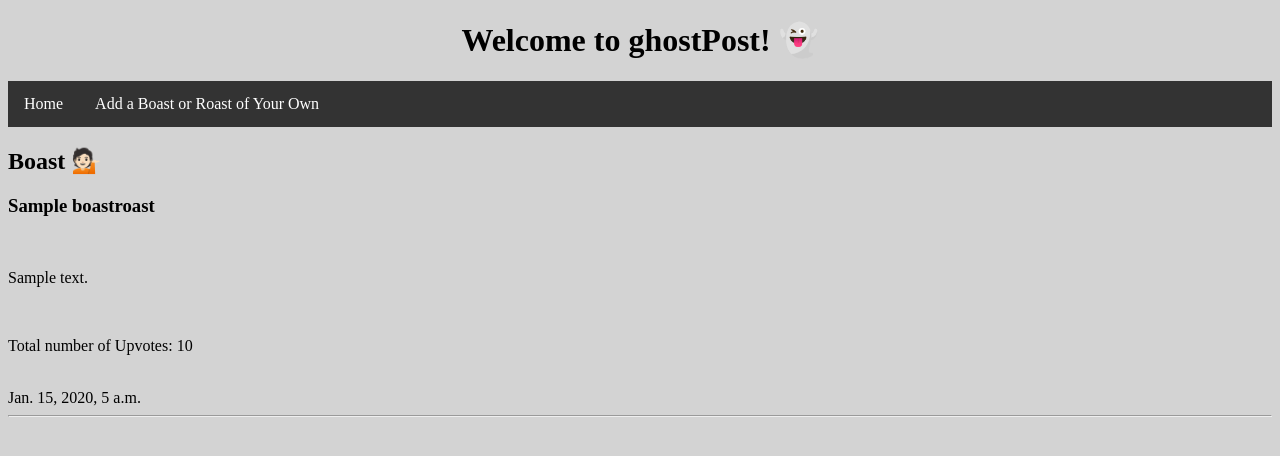
After one commit to Oejay94/ghostPost, a Django app: page /postdetails/1 in a window 1280 px wide. The commit adds this page. Shown: the top 456 px of the page. Run offline with Django 3.2, Linux system fonts and the light colour scheme; tables that the repository leaves empty hold one stand-in row (values such as "Sample post").

Commit message:
Light styling added.

```diff
--- a/ghostPost/forms.py
+++ b/ghostPost/forms.py
@@ -9,5 +9,4 @@ class PostForm(forms.ModelForm):
             'title',
             'content',
             'boast_or_roast',
-            'time'
         ]
--- a/ghostPost/models.py
+++ b/ghostPost/models.py
@@ -6,7 +6,7 @@ class BoastRoast(models.Model):
     CHOICES = (
         (1, 'Boast'),
         (0, 'Roast')
-        )
+    )
     title = models.CharField(max_length=50)
     boast_or_roast = models.BooleanField(default=True, choices=CHOICES)
     upordown = models.IntegerField(default=0)
--- a/ghostPost/static/home/style.css
+++ b/ghostPost/static/home/style.css
@@ -42,7 +42,7 @@ ul {
   }
 
   .total {
-      font-size: large;
+      font-size: larger;
       position: relative;
-      top: 40px;
+      top: 45px;
   }
--- /dev/null
+++ b/ghostPost/static/postDetails/style.css
@@ -0,0 +1,23 @@
+ul {
+    list-style-type: none;
+    margin: 0;
+    padding: 0;
+    overflow: hidden;
+    background-color: #333;
+  }
+
+  li {
+    float: left;
+  }
+
+  li a {
+    display: block;
+    color: white;
+    text-align: center;
+    padding: 14px 16px;
+    text-decoration: none;
+  }
+
+  li a:hover {
+    background-color: #111;
+  }
--- a/ghostPost/templates/addpost.html
+++ b/ghostPost/templates/addpost.html
@@ -7,7 +7,7 @@
         <title>Document</title>
     </head>
 
-    <body>
+    <body style="background-color:lightgray">
         {% load static %}
         <link rel="stylesheet" type="text/css" href="{% static 'addPost/style.css' %}" />
         <header style="text-align: center;">
@@ -21,7 +21,8 @@
         <form action="" method="post">
 
             {% csrf_token %}
-            {{ form|crispy }}
+            {{ form|crispy}}
+            <br>
             <button>
                 Submit
             </button>
--- /dev/null
+++ b/ghostPost/templates/postDetail.html
@@ -0,0 +1,37 @@
+<!DOCTYPE html>
+<html lang="en">
+
+    <head>
+        <meta charset="UTF-8">
+        <meta name="viewport" content="width=device-width, initial-scale=1.0">
+        <title>Post Detail👻</title>
+    </head>
+
+    <body style="background-color:lightgray">
+        {% load static %}
+        <link rel="stylesheet" type="text/css" href="{% static 'postDetails/style.css' %}" />
+        <header style="text-align: center;">
+            <h1>Welcome to ghostPost! 👻</h1>
+        </header>
+        <ul>
+            <li><a href="/">Home</a></li>
+            <li><a href="/addpost/">Add a Boast or Roast of Your Own</a></li>
+        </ul>
+        <table>
+            {% if data.boast_or_roast == True %}
+            <h2>Boast 💁🏻</h2>
+            {% elif data.boast_or_roast == False %}
+            <h2>Roast 🔥</h2>
+            {% endif %}
+           <h3>{{ data.title }}</h3>
+            <br>
+            <p>{{ data.content }}</p>
+            <br>
+            <p>Total number of Upvotes: {{data.total}}</p>
+            <br>
+            {{data.time}}
+            <hr>
+        </table>
+    </body>
+
+</html>
--- a/ghostPost/urls.py
+++ b/ghostPost/urls.py
@@ -21,6 +21,7 @@ from ghostPost import views
 urlpatterns = [
     path('admin/', admin.site.urls),
     path('', views.home, name='home'),
+    path('postdetails/<int:id>', views.postDetail, name='postdetail'),
     path('upvote/<int:id>', views.upvote, name='home'),
     path('downvote/<int:id>', views.downvote, name='home'),
     path('addpost/', views.addPost, name='addpost'),
--- a/ghostPost/views.py
+++ b/ghostPost/views.py
@@ -7,6 +7,12 @@ from ghostPost.forms import PostForm
 def home(request):
     data = BoastRoast.objects.all().order_by("-time")
     return render(request, 'home.html', {'data': data})
+
+
+def postDetail(request, id):
+    html = 'postDetail.html'
+    data = BoastRoast.objects.get(id=id)
+    return render(request, html, {'data': data})
 
 
 def upvote(request, id):
@@ -44,13 +50,13 @@ def addPost(request):
 
 def boast_view(request):
     html = 'home.html'
-    data = BoastRoast.objects.filter(boast_or_roast=True).order_by('-time')
+    data = BoastRoast.objects.filter(boast_or_roast=1).order_by('-time')
     return render(request, html, {'data': data})
 
 
 def roast_view(request):
     html = 'home.html'
-    data = BoastRoast.objects.filter(boast_or_roast=False).order_by('-time')
+    data = BoastRoast.objects.filter(boast_or_roast=0).order_by('-time')
     return render(request, html, {'data': data})
 
 
```
Also changed, not shown: ghostPost/static/addPost/style.css (+29 -0 lines), ghostPost/templates/home.html (+10 -4 lines), ghostPost/migrations/0008_boastroast_post_key.py (added), ghostPost/migrations/0009_remove_boastroast_post_key.py (added).
